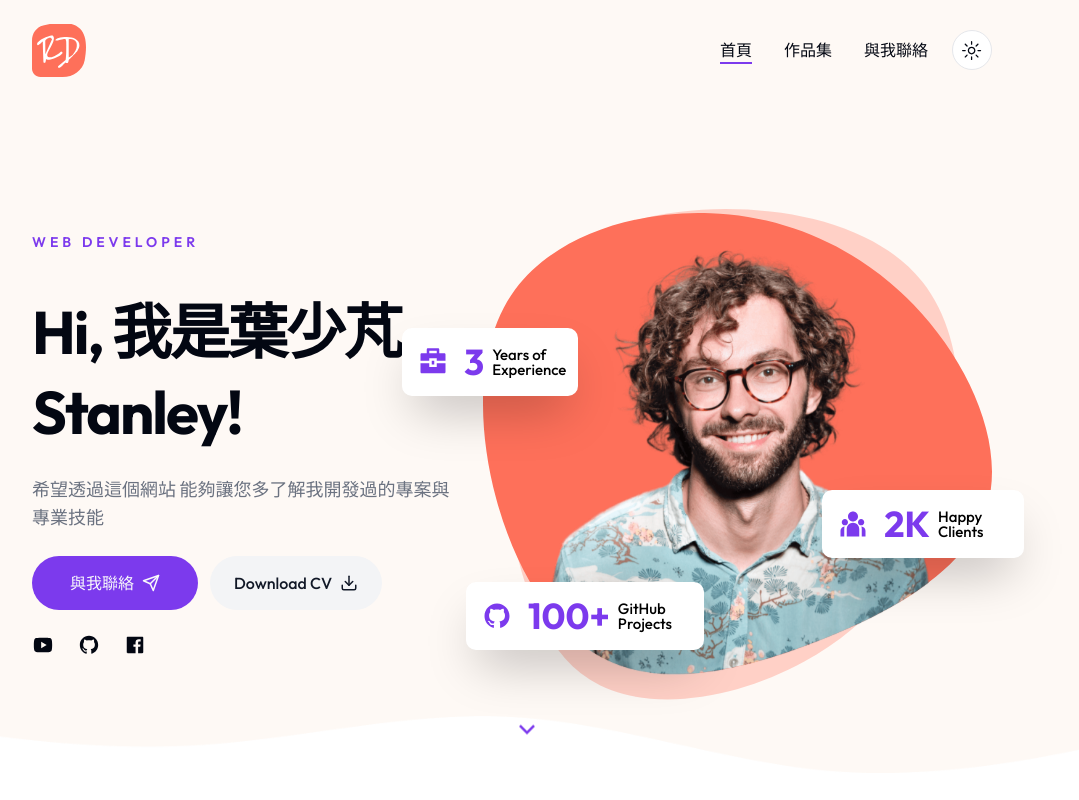
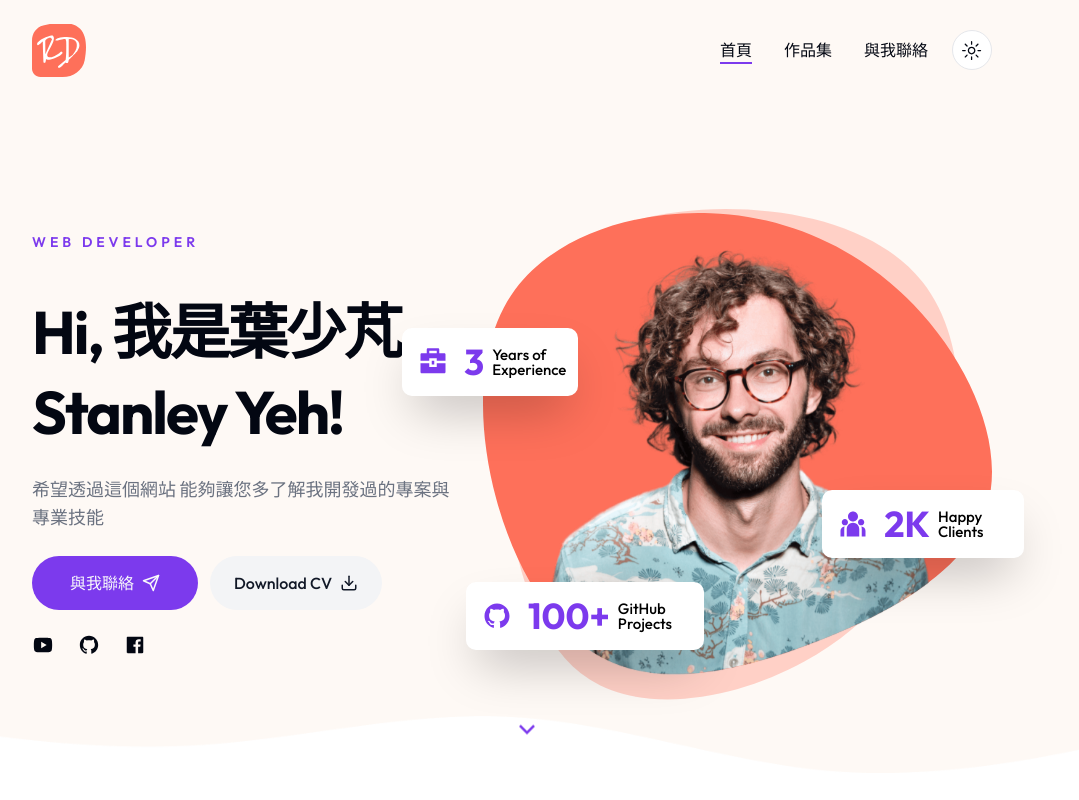
Before and after one commit to StanleyYeh/Stanley-Portfolio, a Next.js app: page / in a window 1280 px wide. Shown: the top 800 px of the page, without its empty margins (128-1207 px from the left). Built offline with nearby package versions, Linux system fonts and the light colour scheme.

Commit message:
Update Hero.js

```diff
--- a/components/Hero.js
+++ b/components/Hero.js
@@ -30,7 +30,7 @@ export default function Hero() {
             <div className="text-sm uppercase font-semibold mb-4 text-primary tracking-[4px]">
               Web Developer
             </div>
-            <h1 className="h1">Hi, 我是<span className="inline-block">葉少芃</span> Stanley! </h1>
+            <h1 className="h1">Hi, 我是<span className="inline-block">葉少芃</span> Stanley Yeh! </h1>
             <p className="subtitle max-w-[490px] mx-auto xl:mx-0">
               希望透過這個網站 能夠讓您多了解我開發過的專案與專業技能
             </p>
```
